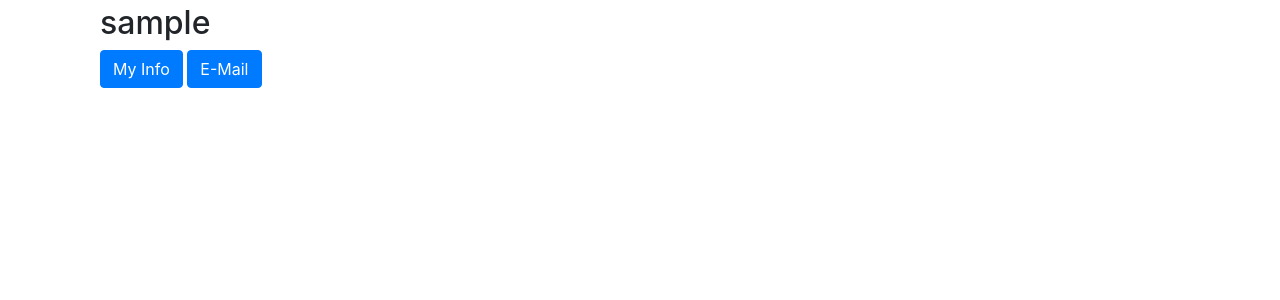
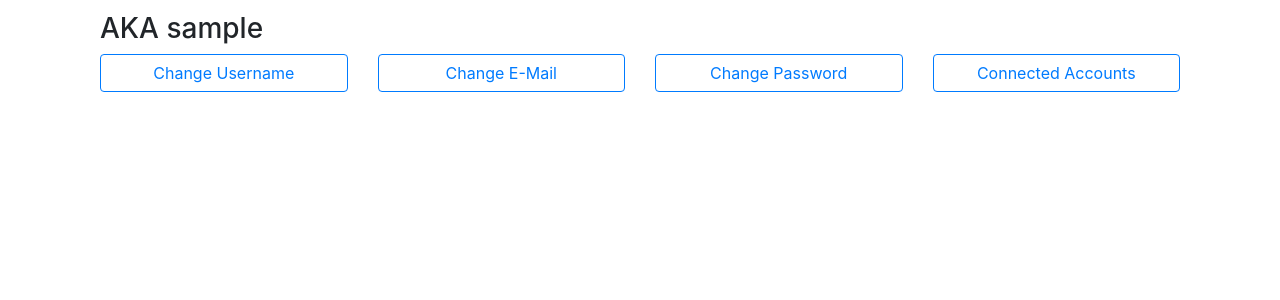
Before and after one commit to esnpolimi/esnpolimi_mgmt, a Django app: a page that uses esnpolimi_mgmt/templates/users/user_detail.html in a window 1280 px wide. Shown: the part 56-356 px from the top of the page. Run offline with Django 3.2, Linux system fonts and the light colour scheme; the visitor is signed in with stand-in values (Sample User, id 1); data comes from the database, SQL or seed files in the repository; parts of the project's set-up code (start-up, migrations or seed data) failed here and were passed over; some libraries are stand-ins or nearby versions.

Commit message:
feat(user): link all relevant views in user detail template

```diff
--- a/esnpolimi_mgmt/templates/users/user_detail.html
+++ b/esnpolimi_mgmt/templates/users/user_detail.html
@@ -9,22 +9,43 @@
   <div class="row">
     <div class="col-sm-12">
 
+      {% if object.person %}
+      <h2>{{ object.person.name }}</h2>
+      <h3>AKA {{ object.username }}</h3>
+      {% else %}
       <h2>{{ object.username }}</h2>
-      {% if object.name %}
-        <p>{{ object.name }}</p>
       {% endif %}
     </div>
   </div>
 
 {% if object == request.user %}
 <!-- Action buttons -->
-<div class="row">
+<div class="card-deck">
 
-  <div class="col-sm-12">
-    <a class="btn btn-primary" href="{% url 'users:update' %}" role="button">My Info</a>
-    <a class="btn btn-primary" href="{% url 'account_email' %}" role="button">E-Mail</a>
+  <div class="card border-0">
+    <a class="btn btn-outline-primary" href="{% url 'users:update' %}" role="button">
+        Change Username
+    </a>
+  </div>
+
+  <div class="card border-0">
+    <a class="btn btn-outline-primary" href="{% url 'account_email' %}" role="button">
+        Change E-Mail
+    </a>
+  </div>
+
+  <div class="card border-0">
+    <a class="btn btn-outline-primary" href="{% url 'account_set_password' %}" role="button">
+        Change Password
+    </a>
+  </div>
+
+  <div class="card border-0">
+    <a class="btn btn-outline-primary" href="{% url 'socialaccount_connections' %}" role="button">
+        Connected Accounts
+    </a>
+  </div>
     <!-- Your Stuff: Custom user template urls -->
-  </div>
 
 </div>
 <!-- End Action buttons -->
```
